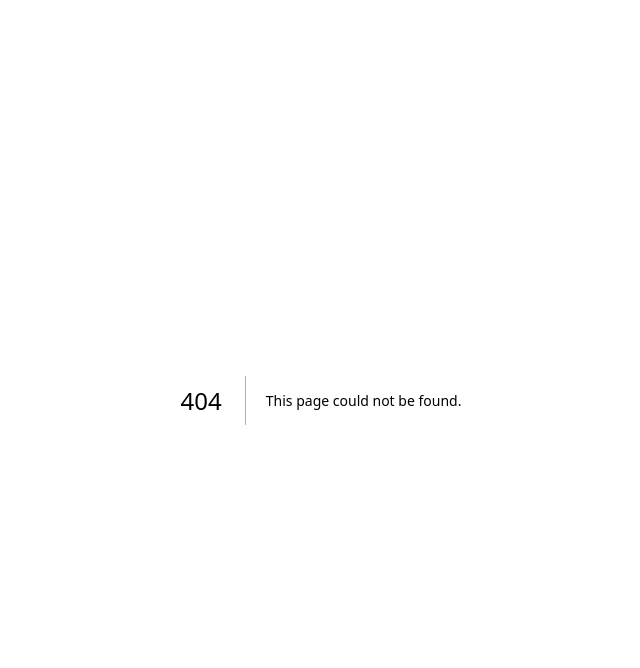
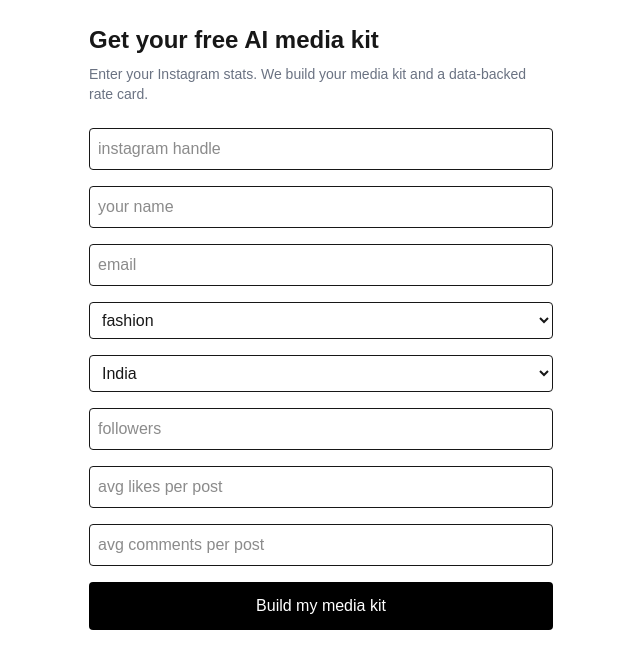
Before and after one commit to themeetpatell/brand-os, a Next.js app: page /create in a window 1280 px wide. Before the commit this address had no page. Shown: the top 668 px of the page, without its empty margins (319-959 px from the left). Built offline with nearby package versions, Linux system fonts and the light colour scheme.

Commit message:
feat: add create media-kit form page

```diff
--- /dev/null
+++ b/src/app/create/page.tsx
@@ -0,0 +1,76 @@
+'use client'
+
+import { useState } from 'react'
+import { useRouter } from 'next/navigation'
+
+const NICHES = ['fashion', 'beauty', 'fitness', 'food', 'lifestyle', 'tech']
+const REGIONS = [
+  { value: 'IN', label: 'India' },
+  { value: 'AE', label: 'UAE' },
+]
+
+export default function CreatePage() {
+  const router = useRouter()
+  const [submitting, setSubmitting] = useState(false)
+  const [error, setError] = useState<string | null>(null)
+
+  async function onSubmit(event: React.FormEvent<HTMLFormElement>) {
+    event.preventDefault()
+    setSubmitting(true)
+    setError(null)
+    const form = new FormData(event.currentTarget)
+    const payload = {
+      handle: String(form.get('handle')),
+      displayName: String(form.get('displayName')),
+      email: String(form.get('email')),
+      niche: String(form.get('niche')),
+      region: String(form.get('region')),
+      followerCount: Number(form.get('followerCount')),
+      avgLikes: Number(form.get('avgLikes')),
+      avgComments: Number(form.get('avgComments')),
+    }
+    const res = await fetch('/api/media-kit', {
+      method: 'POST',
+      headers: { 'content-type': 'application/json' },
+      body: JSON.stringify(payload),
+    })
+    if (!res.ok) {
+      setSubmitting(false)
+      setError('Could not generate your kit. Check your inputs and try again.')
+      return
+    }
+    const { slug } = await res.json()
+    router.push(`/kit/${slug}`)
+  }
+
+  return (
+    <main className="mx-auto max-w-lg p-6">
+      <h1 className="text-2xl font-semibold">Get your free AI media kit</h1>
+      <p className="mt-2 text-sm text-gray-500">
+        Enter your Instagram stats. We build your media kit and a data-backed rate card.
+      </p>
+      <form onSubmit={onSubmit} className="mt-6 space-y-4" data-testid="create-form">
+        <input name="handle" required placeholder="instagram handle" className="w-full rounded border p-2" />
+        <input name="displayName" required placeholder="your name" className="w-full rounded border p-2" />
+        <input name="email" type="email" required placeholder="email" className="w-full rounded border p-2" />
+        <select name="niche" required className="w-full rounded border p-2">
+          {NICHES.map((n) => (
+            <option key={n} value={n}>{n}</option>
+          ))}
+        </select>
+        <select name="region" required className="w-full rounded border p-2">
+          {REGIONS.map((r) => (
+            <option key={r.value} value={r.value}>{r.label}</option>
+          ))}
+        </select>
+        <input name="followerCount" type="number" min={1} required placeholder="followers" className="w-full rounded border p-2" />
+        <input name="avgLikes" type="number" min={0} required placeholder="avg likes per post" className="w-full rounded border p-2" />
+        <input name="avgComments" type="number" min={0} required placeholder="avg comments per post" className="w-full rounded border p-2" />
+        {error && <p className="text-sm text-red-600" role="alert">{error}</p>}
+        <button type="submit" disabled={submitting} className="w-full rounded bg-black p-3 text-white disabled:opacity-50">
+          {submitting ? 'Building…' : 'Build my media kit'}
+        </button>
+      </form>
+    </main>
+  )
+}
```
